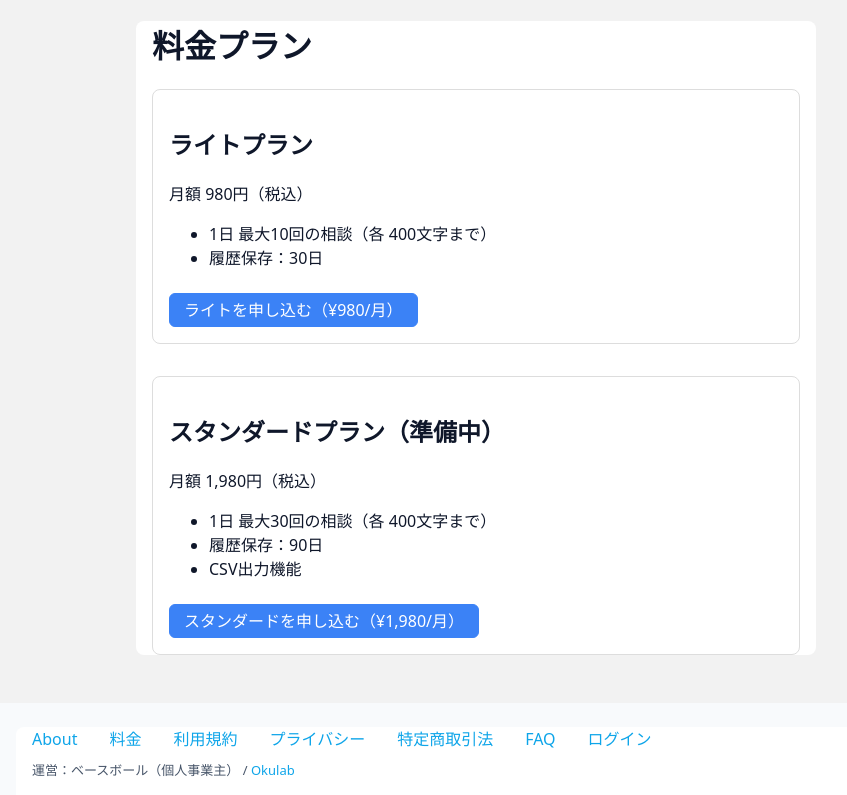
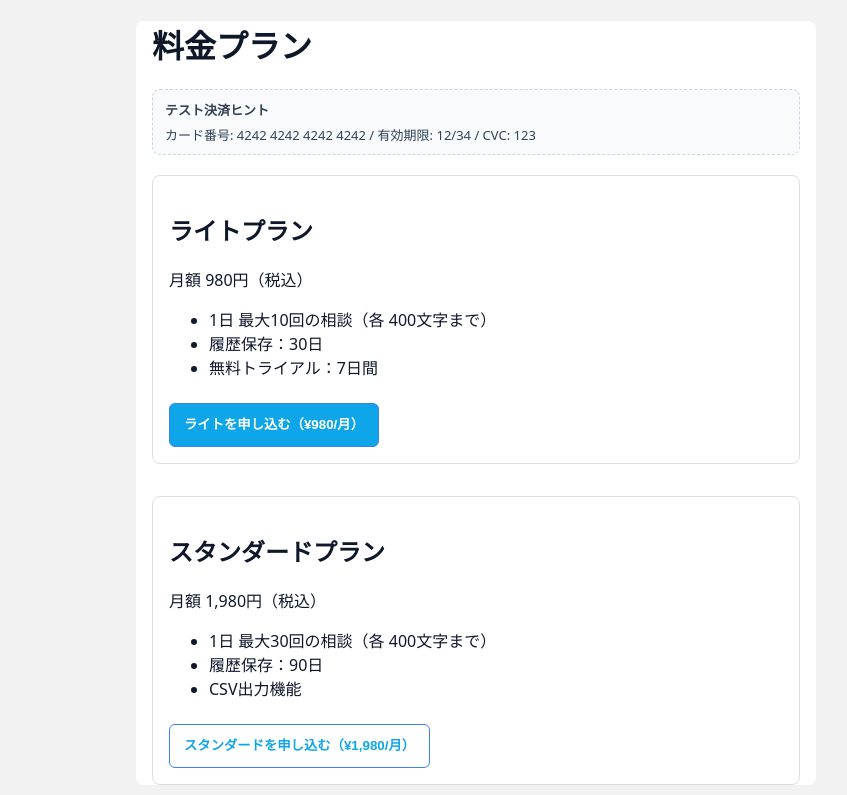
Before and after one commit to yasuhirookura/mentalgpt-react-starter, a React (Create React App) app: page /pricing in a window 1280 px wide. Shown: the top 795 px of the page, without its empty margins (164-1011 px from the left). Built offline with nearby package versions, Linux system fonts and the light colour scheme.

Commit message:
feat: update src/pages/Pricing.jsx

```diff
--- a/src/pages/Pricing.jsx
+++ b/src/pages/Pricing.jsx
@@ -1,50 +1,135 @@
 // src/pages/Pricing.jsx
-import React from "react";
+import React, { useState, useMemo } from "react";
 
 export default function Pricing() {
+  const [loadingPlan, setLoadingPlan] = useState(null); // "light" | "standard" | null
+  const [error, setError] = useState("");
+
+  const isLocal = useMemo(() => {
+    if (typeof window === "undefined") return false;
+    const h = window.location.hostname;
+    return h === "localhost" || h === "127.0.0.1";
+  }, []);
+
+  async function handleSubscribe(plan) {
+    if (loadingPlan) return;
+    setError("");
+    setLoadingPlan(plan);
+    try {
+      const res = await fetch("/api/create-checkout-session", {
+        method: "POST",
+        headers: { "Content-Type": "application/json" },
+        body: JSON.stringify({ plan }), // "light" | "standard"
+      });
+      if (!res.ok) {
+        const t = await res.text().catch(() => "");
+        throw new Error(`failed: ${res.status} ${t}`);
+      }
+      const data = await res.json();
+      if (data?.url) {
+        window.location.href = data.url; // Stripe Checkout へ
+      } else {
+        throw new Error("No checkout URL returned");
+      }
+    } catch (e) {
+      console.error("[pricing] checkout error:", e);
+      setError("お申し込みの開始に失敗しました。少し待ってから再度お試しください。");
+      setLoadingPlan(null);
+    }
+  }
+
   return (
     <main className="container" style={{ maxWidth: 680 }}>
       <h1>料金プラン</h1>
 
+      {/* テスト環境のヒント（ローカル起動時のみ表示） */}
+      {isLocal && (
+        <div
+          style={{
+            margin: "12px 0 20px",
+            padding: "10px 12px",
+            border: "1px dashed #cbd5e1",
+            borderRadius: 8,
+            background: "#f8fafc",
+            fontSize: 13,
+            color: "#334155",
+          }}
+        >
+          <div style={{ fontWeight: 600, marginBottom: 6 }}>テスト決済ヒント</div>
+          <div>カード番号: 4242 4242 4242 4242 / 有効期限: 12/34 / CVC: 123</div>
+        </div>
+      )}
+
+      {error && (
+        <div
+          style={{
+            margin: "0 0 20px",
+            padding: "10px 12px",
+            border: "1px solid #fecaca",
+            background: "#fff1f2",
+            color: "#991b1b",
+            borderRadius: 8,
+            fontSize: 14,
+          }}
+        >
+          {error}
+        </div>
+      )}
+
       {/* ライトプラン */}
-      <section style={{ marginBottom: 32, padding: 16, border: "1px solid #ddd", borderRadius: 8 }}>
+      <section
+        style={{
+          marginBottom: 32,
+          padding: 16,
+          border: "1px solid #ddd",
+          borderRadius: 8,
+        }}
+      >
         <h2>ライトプラン</h2>
         <p>月額 980円（税込）</p>
         <ul>
           <li>1日 最大10回の相談（各 400文字まで）</li>
           <li>履歴保存：30日</li>
+          <li>無料トライアル：7日間</li>
         </ul>
-        <a
-          href="#"
-          // 本番では例: "https://buy.stripe.com/xxx_light" に差し替え
-          target="_blank"
-          rel="noopener noreferrer"
-          className="btn btn-primary"
-          style={{ marginTop: 8, display: "inline-block" }}
+
+        <button
+          type="button"
+          className="btn primary"
+          style={{ marginTop: 8 }}
+          onClick={() => handleSubscribe("light")}
+          disabled={!!loadingPlan}
         >
-          ライトを申し込む（¥980/月）
-        </a>
+          {loadingPlan === "light" ? "処理中…" : "ライトを申し込む（¥980/月）"}
+        </button>
       </section>
 
       {/* スタンダードプラン */}
-      <section style={{ padding: 16, border: "1px solid #ddd", borderRadius: 8 }}>
-        <h2>スタンダードプラン（準備中）</h2>
+      <section
+        style={{
+          padding: 16,
+          border: "1px solid #ddd",
+          borderRadius: 8,
+        }}
+      >
+        <h2>スタンダードプラン</h2>
         <p>月額 1,980円（税込）</p>
         <ul>
           <li>1日 最大30回の相談（各 400文字まで）</li>
           <li>履歴保存：90日</li>
           <li>CSV出力機能</li>
         </ul>
-        <a
-          href="#"
-          // 本番では例: "https://buy.stripe.com/yyy_standard" に差し替え
-          target="_blank"
-          rel="noopener noreferrer"
-          className="btn btn-outline"
-          style={{ marginTop: 8, display: "inline-block" }}
+
+        <button
+          type="button"
+          className="btn outline"
+          style={{ marginTop: 8 }}
+          onClick={() => handleSubscribe("standard")}
+          disabled={!!loadingPlan}
+          title="すぐに課金が開始されます"
         >
-          スタンダードを申し込む（¥1,980/月）
-        </a>
+          {loadingPlan === "standard" ? "処理中…" : "スタンダードを申し込む（¥1,980/月）"}
+        </button>
       </section>
     </main>
   );
```
